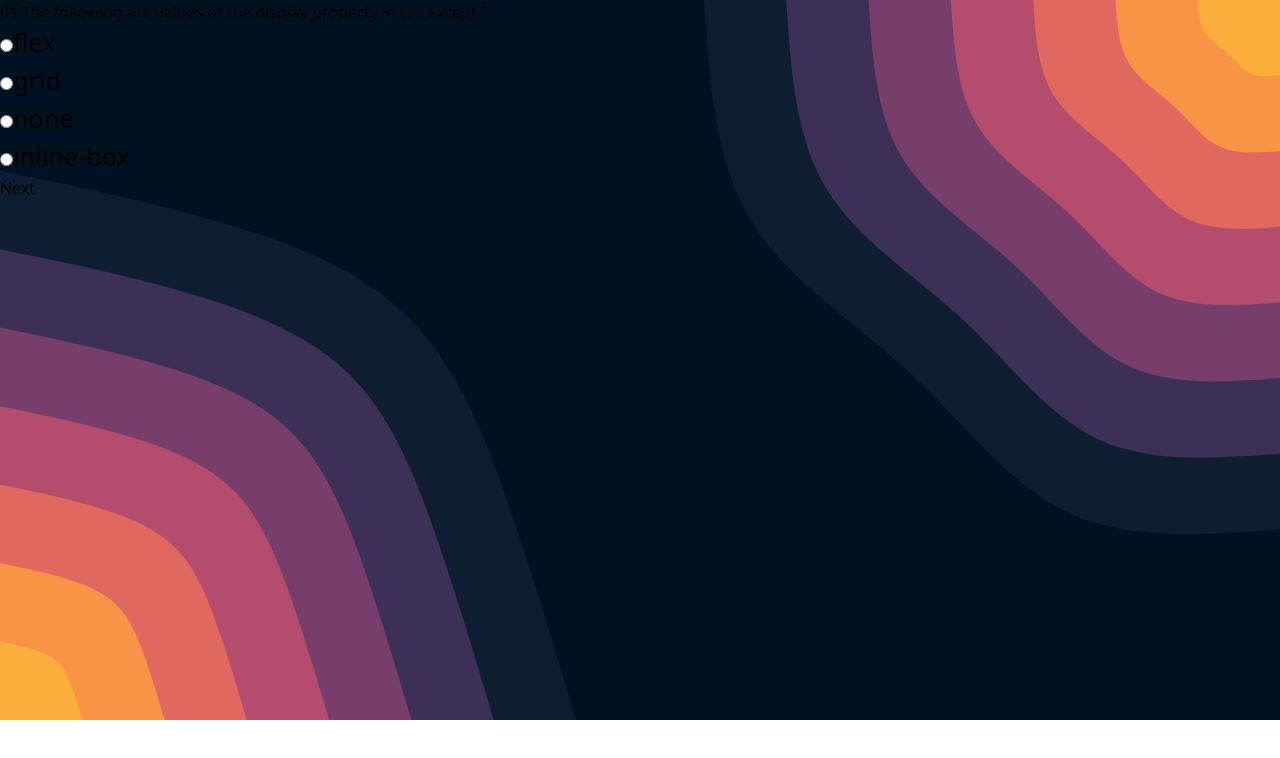
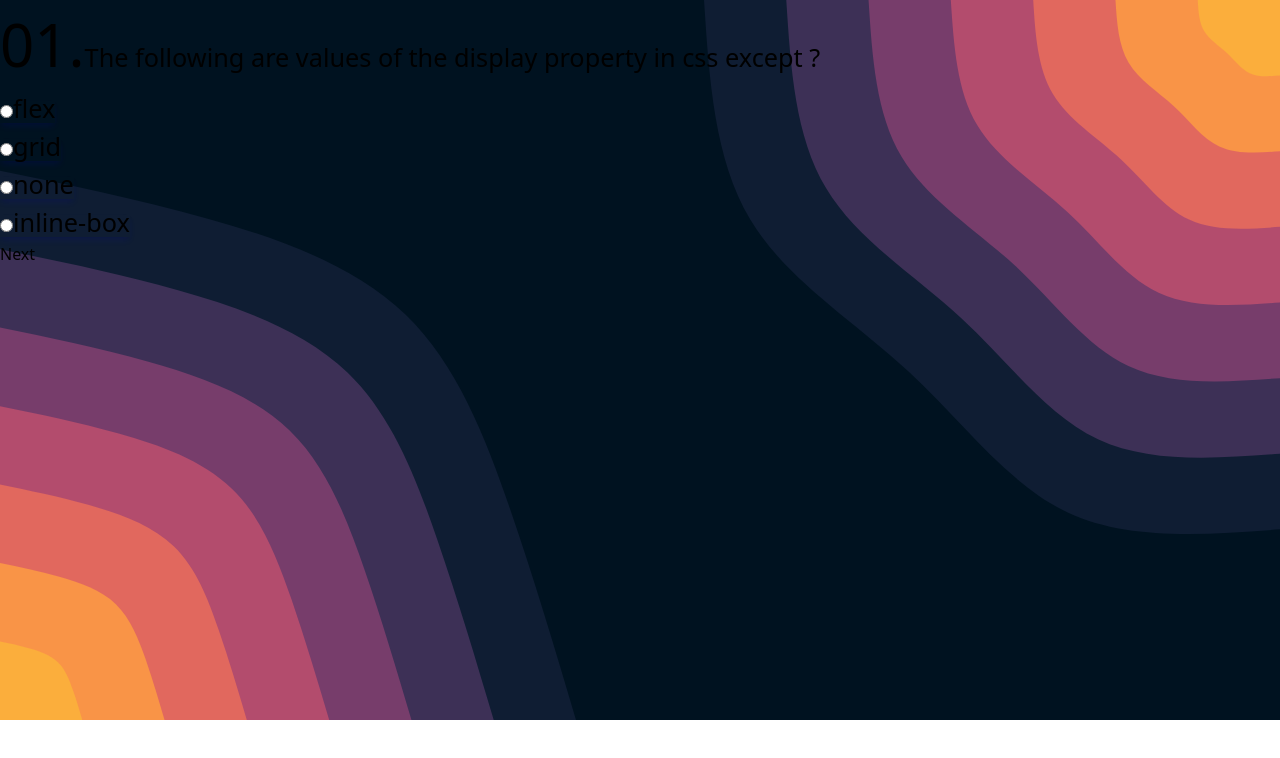
Before and after one commit to EvesLastDescendant/Test-App, a React (Vite) app: page / in a window 1280 px wide. Both pictures are taken after typing "Sample", "Sample" into the empty fields and a click on the input "To Test". Shown: the top 758 px of the page. Built offline with nearby package versions, Linux system fonts and the light colour scheme.

Commit message:
revamped

```diff
--- a/src/components/eval.jsx
+++ b/src/components/eval.jsx
@@ -3,14 +3,14 @@ const TestComponent = (props) => {
     return (
         <>
             <div className="flex flex-col gap-5">
-                <h5 className="font-semibold py-5 w-full md:w-3/4 qt-text">
-                    <span>{props.testqt[props.currentQuestion].id < 9 ? `0${props.testqt[props.currentQuestion].id + 1}` : `${props.testqt[props.currentQuestion].id + 1}`}.</span>
-                    <span className="ml-2">{props.testqt[props.currentQuestion].question.charAt(0).toUpperCase() + props.testqt[props.currentQuestion].question.slice(1)}</span>
+                <h5 className="font-semibold py-5 qt-text">
+                    <span className="num text-slate-400">{props.testqt[props.currentQuestion].id < 9 ? `0${props.testqt[props.currentQuestion].id + 1}` : `${props.testqt[props.currentQuestion].id + 1}`}.</span>
+                    <span className="qt ml-2">{props.testqt[props.currentQuestion].question.charAt(0).toUpperCase() + props.testqt[props.currentQuestion].question.slice(1)}</span>
                 </h5>
                 <div className="flex flex-col gap-5">
                     {props.testqt[props.currentQuestion].options.map((option, index) => (
                         <div  key={index}>
-                            <label htmlFor={option} className="border border-t-0 border-l-0 border-r-0 border-b-slate-500 w-full md:w-3/4 mb-2 py-2 flex items-center justify-start border-shadow">
+                            <label htmlFor={option} className="border border-t-0 border-l-0 border-r-0 border-b-slate-500 mb-2 py-2 flex items-center justify-start border-shadow">
                                 <input type="radio" className="ml-4 appearance-none w-5 h-5 border border-cyan-400 rounded checked:bg-cyan-400 checked:border-transparent" id={option}  value={option} checked={props.answer === option} onChange={props.onAnswer}/>
                                 <span className="font-medium ml-4 opt-text">{option}</span>
                             </label>
```
